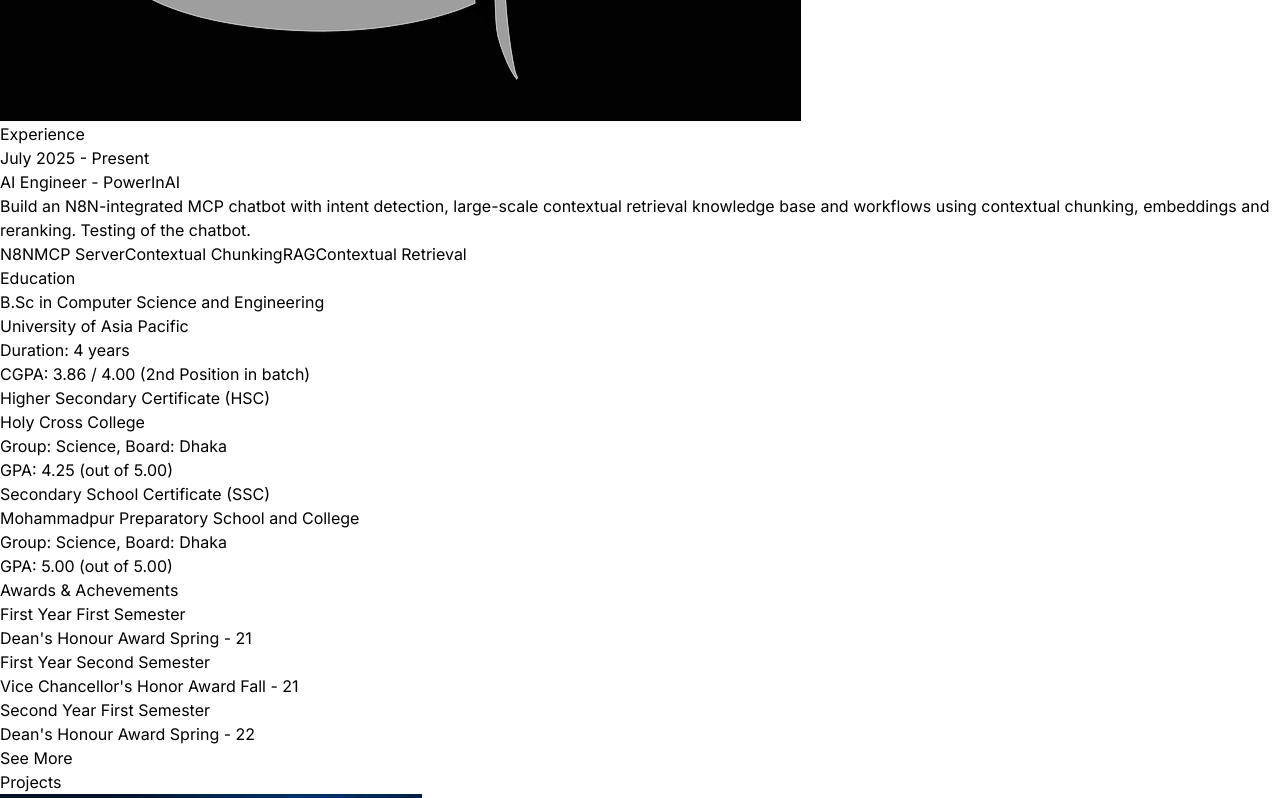
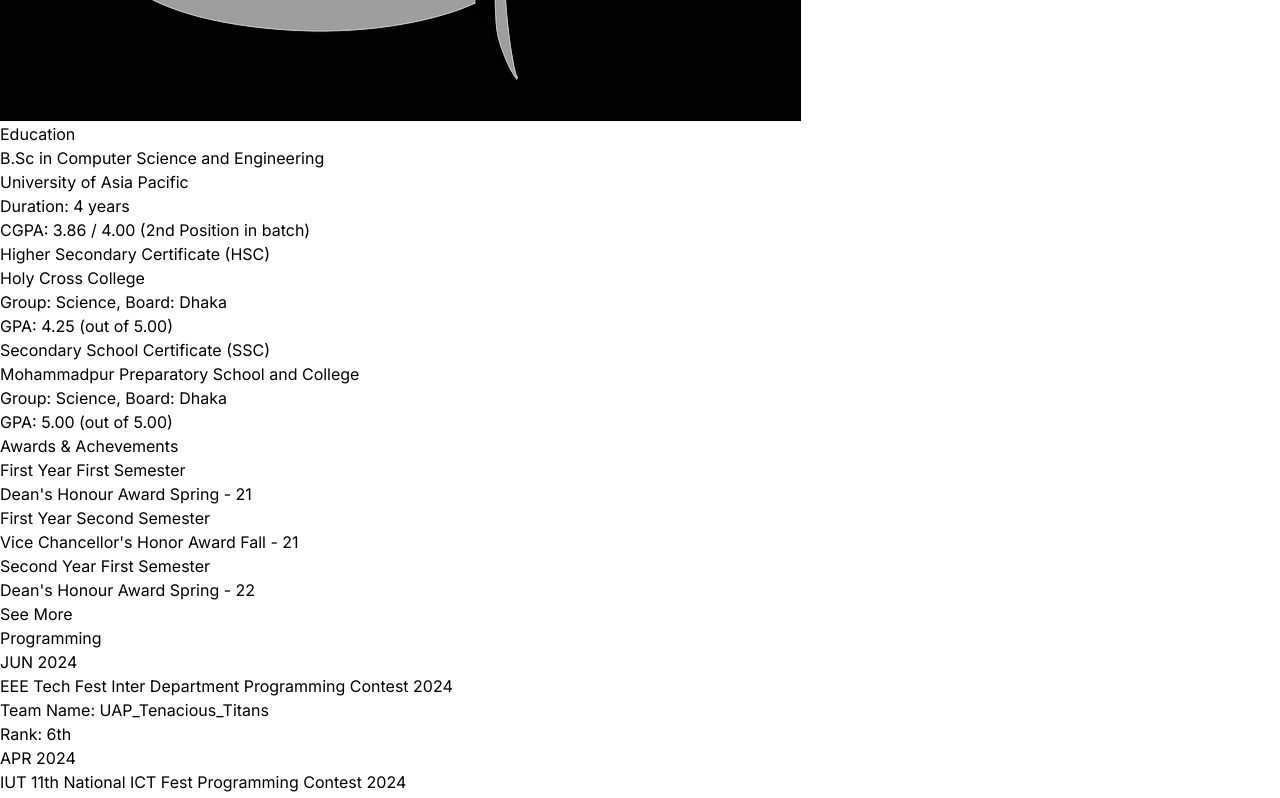
Before and after one commit to afia25/My-Portfolio-Final, a React (Vite) app: page / in a window 1280 px wide. Shown: the part 4580-5378 px from the top of the page. Built offline with nearby package versions, Linux system fonts and the light colour scheme.

Commit message:
Update App.jsx

```diff
--- a/src/App.jsx
+++ b/src/App.jsx
@@ -23,10 +23,10 @@
       <Hero />
       <About />
       <Technologies />
-      <Experience />    {/*  did NOT change anything related to exp anywhere. only commented out exp here. */}
+      {/*     <Experience />      */}    {/*  did NOT change anything related to exp anywhere. only commented out exp here. */}
       <Education />
       <Awards />
-       {/*    <Programming />      */}
+      <Programming />
       <Projects />
       <Publication />
       <Contact />
```
